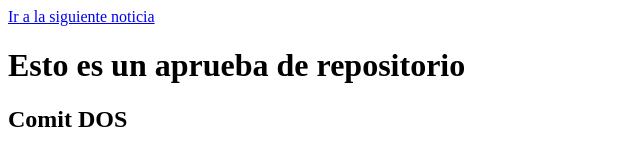
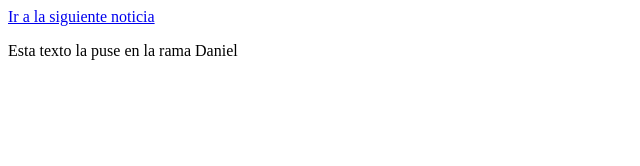
Before and after one commit to DanielCentenoJuarez/Dise-o-web-Daniel, a plain HTML site: page index.html in a window 1280 px wide. Shown: the whole page, without its empty margins (0-640 px from the left). Drawn offline with Linux system fonts and the light colour scheme.

Commit message:
Inserte texto en la rama Daniel como prueba

```diff
--- a/index.html
+++ b/index.html
@@ -1,15 +1,15 @@
 <!DOCTYPE html>
 <html>
 <head>
-	<title>Página web</title>
+	<title>Pagina web</title>
 	<meta charset="utf-8">
      <link rel="icon" href="Imagen de jemplo.ico">
 
 </head>
 <body>
      <a href="#codigo">Ir a la siguiente noticia</a><br>
-     <h1>Esto es un aprueba de repositorio</h1>
-     <h2>Comit DOS</h2>
+     <p>Esta texto la puse en la rama Daniel</p>
+
 </body>
 
 </html>
```
